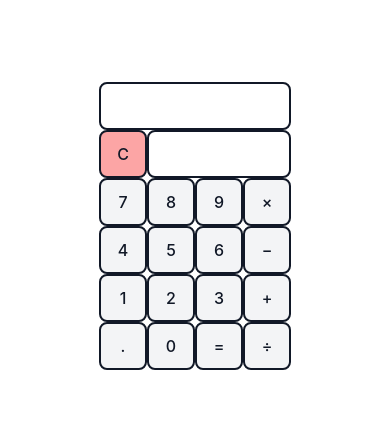
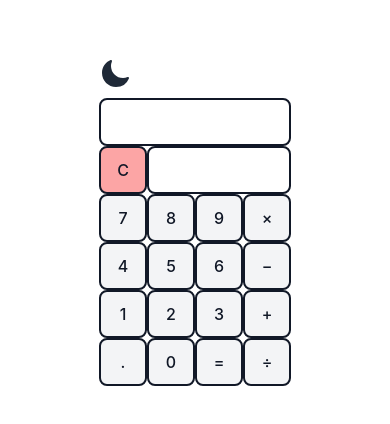
Before and after one commit to MauricioMSoares/calculator-extension, a React (Vite) app: page / in a window 390 px wide. Shown: the part 200-624 px from the top of the page. Built offline with nearby package versions, Linux system fonts and the light colour scheme.

Commit message:
fix: fixed light/dark mode class

```diff
--- a/src/components/ToggleTheme/ToggleTheme.jsx
+++ b/src/components/ToggleTheme/ToggleTheme.jsx
@@ -14,7 +14,7 @@ const ToggleTheme = () => {
     }
 
     return (
-        <div className="hidden sm:block">
+        <div className="sm:block">
             <MoonIcon className="h-8 text-gray-800 block dark:hidden cursor-pointer" onClick={toggle} />
             <SunIcon className="h-8 text-gray-200 hidden dark:block cursor-pointer" onClick={toggle} />
         </div>
```
